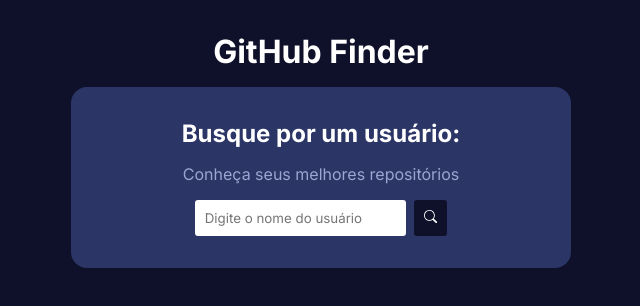
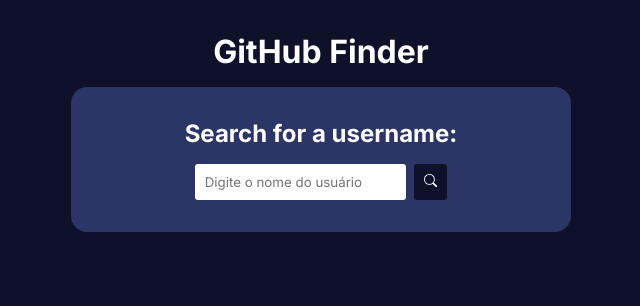
Before and after one commit to Davi-24k/react-github-user-finder, a React (Vite) app: page / in a window 1280 px wide. Shown: the top 306 px of the page, without its empty margins (319-959 px from the left). Built offline with nearby package versions, Linux system fonts and the light colour scheme.

Commit message:
Alteração no subtítulo <h2>

```diff
--- a/src/components/Search.tsx
+++ b/src/components/Search.tsx
@@ -17,8 +17,7 @@
 
     return (
         <div className={classes.search}>
-            <h2>Busque por um usuário:</h2>
-            <p>Conheça seus melhores repositórios</p>
+            <h2>Search for a username:</h2>
             <div className={classes.search_container}>
                 <input type="text"
                 placeholder="Digite o nome do usuário"
```
